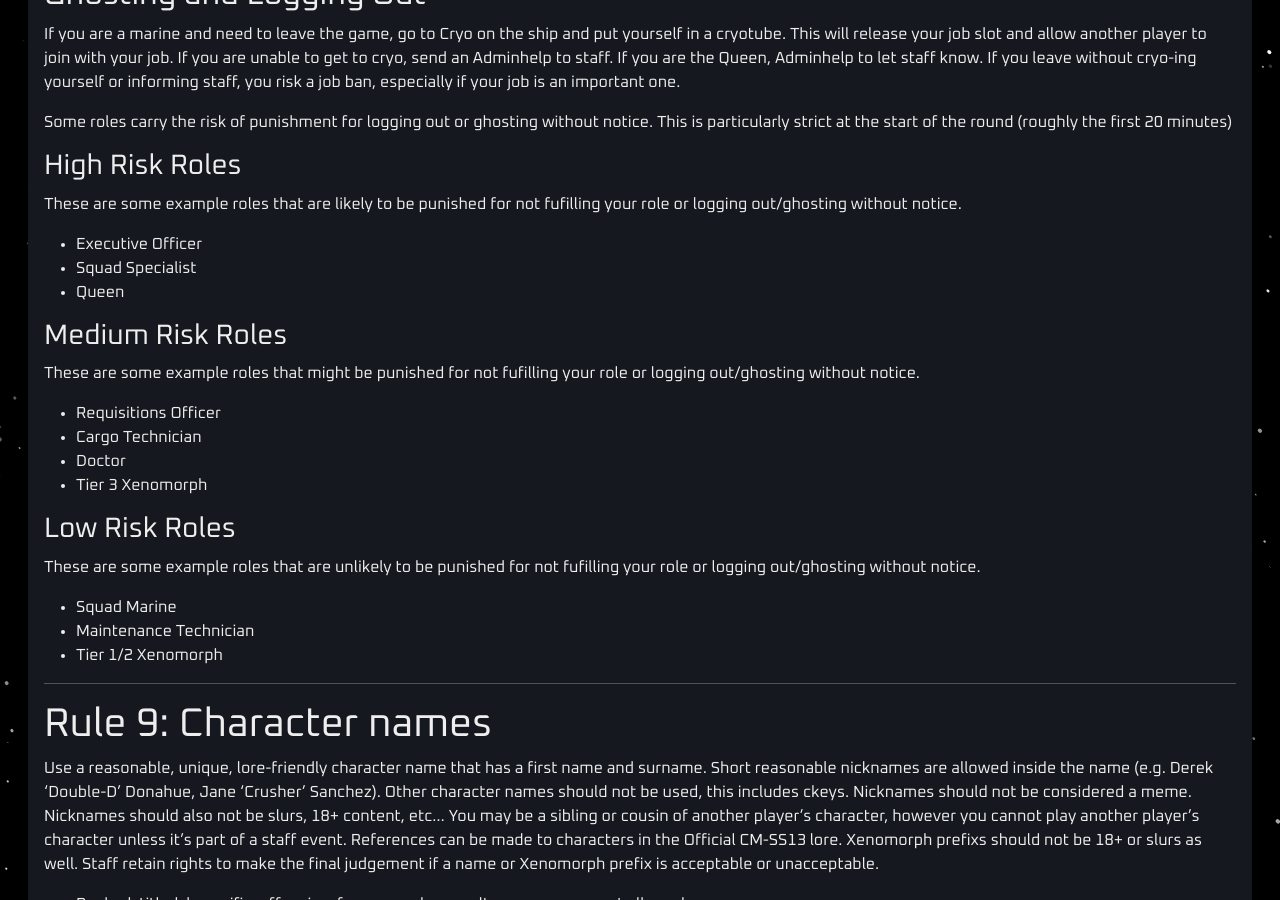
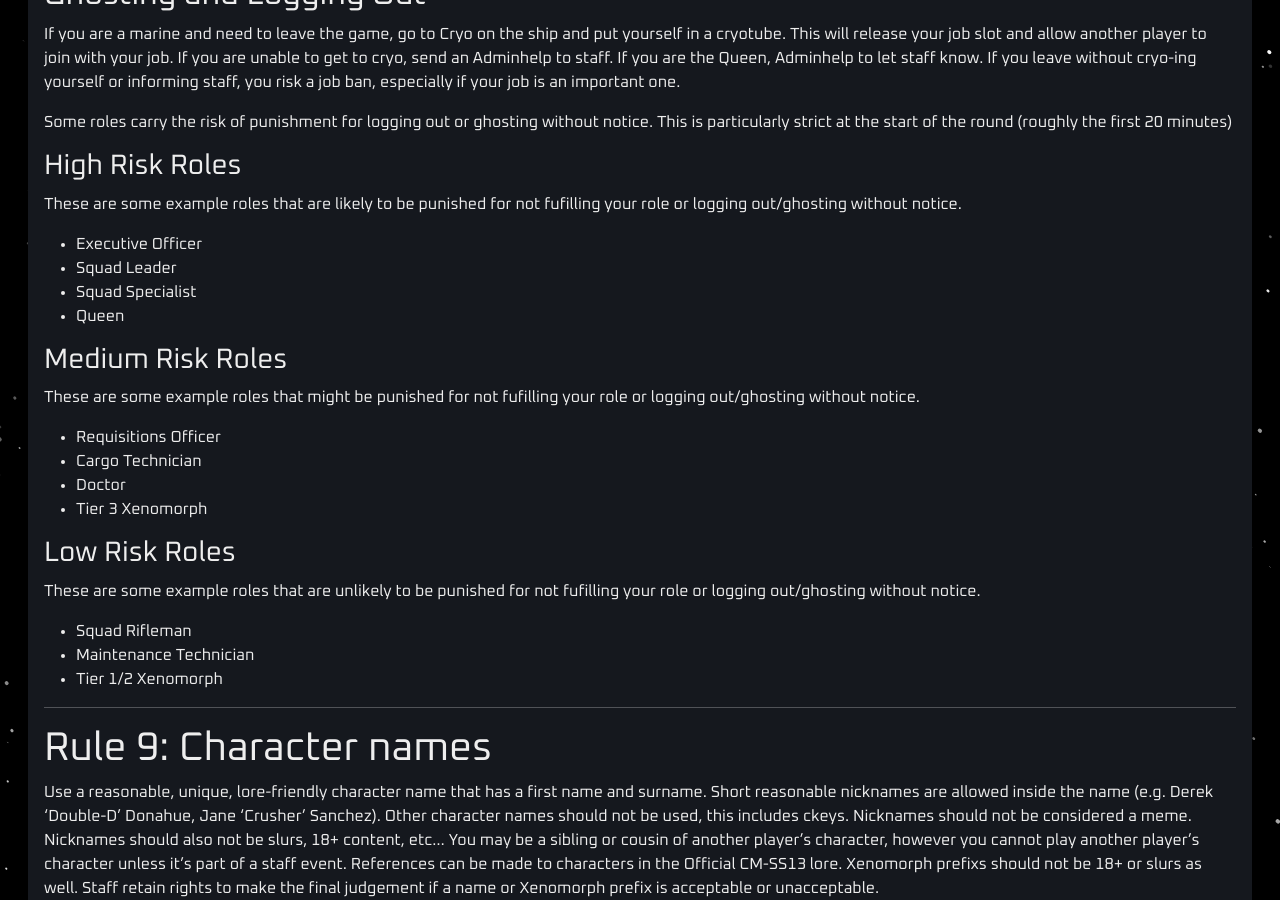
Before and after one commit to cmss13-devs/web, a Jekyll site: the page built from rules.md, in a window 1280 px wide and 900 px high, scrolled down 8817 px. Built offline with Jekyll 4.4.1, drawn with Linux system fonts in a browser that asks for light colours.

Commit message:
Update rules.md

```diff
--- a/rules.md
+++ b/rules.md
@@ -339,6 +339,7 @@ Some roles carry the risk of punishment for logging out or ghosting without noti
 These are some example roles that are likely to be punished for not fufilling your role or logging out/ghosting without notice.
 
 - Executive Officer
+- Squad Leader
 - Squad Specialist
 - Queen
 
@@ -355,7 +356,7 @@ These are some example roles that might be punished for not fufilling your role
 
 These are some example roles that are unlikely to be punished for not fufilling your role or logging out/ghosting without notice.
 
-- Squad Marine
+- Squad Rifleman
 - Maintenance Technician
 - Tier 1/2 Xenomorph
 
```
